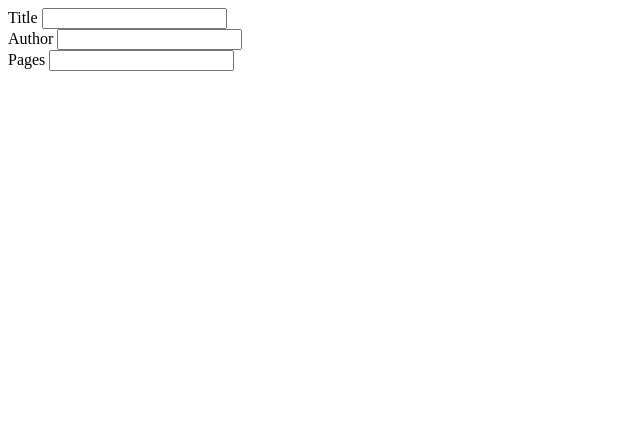
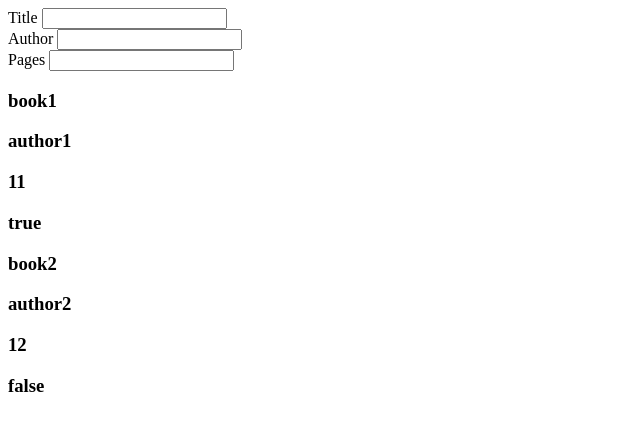
Before and after one commit to VMadhuranga/library, a plain HTML site: page index.html in a window 1280 px wide. Shown: the whole page, without its empty margins (0-640 px from the left). Drawn offline with Linux system fonts and the light colour scheme.

Commit message:
Create function displayBook
This function loop through myLibrary array and display each book
details on the page

Additional changes:

Add book container to HTML file

```diff
--- a/index.html
+++ b/index.html
@@ -23,5 +23,6 @@
             <input type="number" id="pages" min="0">
         </div>
     </form>
+    <div class="book-container"></div>
 </body>
 </html>
--- a/index.js
+++ b/index.js
@@ -14,3 +14,41 @@ function addBookToLibrary(title, author, pages, read) {
     let newBook = new Book(title, author, pages, read);
     myLibrary.push(newBook);
 }
+
+// create a function that loops through the my library array and displays each book on the page
+let bookContainer = document.querySelector(".book-container");
+
+function displayBook(library) {
+    for (let book of library) {
+        bookTitle = document.createElement("h3");
+        bookTitle.setAttribute("class", "title");
+        bookTitle.textContent = book.title;
+
+        bookAuthor = document.createElement("h3");
+        bookAuthor.setAttribute("class", "author");
+        bookAuthor.textContent = book.author;
+
+        bookPages = document.createElement("h3");
+        bookPages.setAttribute("class", "pages");
+        bookPages.textContent = book.pages;
+
+        bookRead = document.createElement("h3");
+        bookRead.setAttribute("class", "read");
+        bookRead.textContent = book.read;
+
+        bookCard = document.createElement("div");
+        bookCard.setAttribute("class", "book-card");
+
+        bookCard.appendChild(bookTitle);
+        bookCard.appendChild(bookAuthor);
+        bookCard.appendChild(bookPages);
+        bookCard.appendChild(bookRead);
+        bookContainer.appendChild(bookCard);
+    }
+}
+
+// this is for testing
+addBookToLibrary("book1", "author1", 11, true);
+addBookToLibrary("book2", "author2", 12, false);
+
+displayBook(myLibrary);
```
